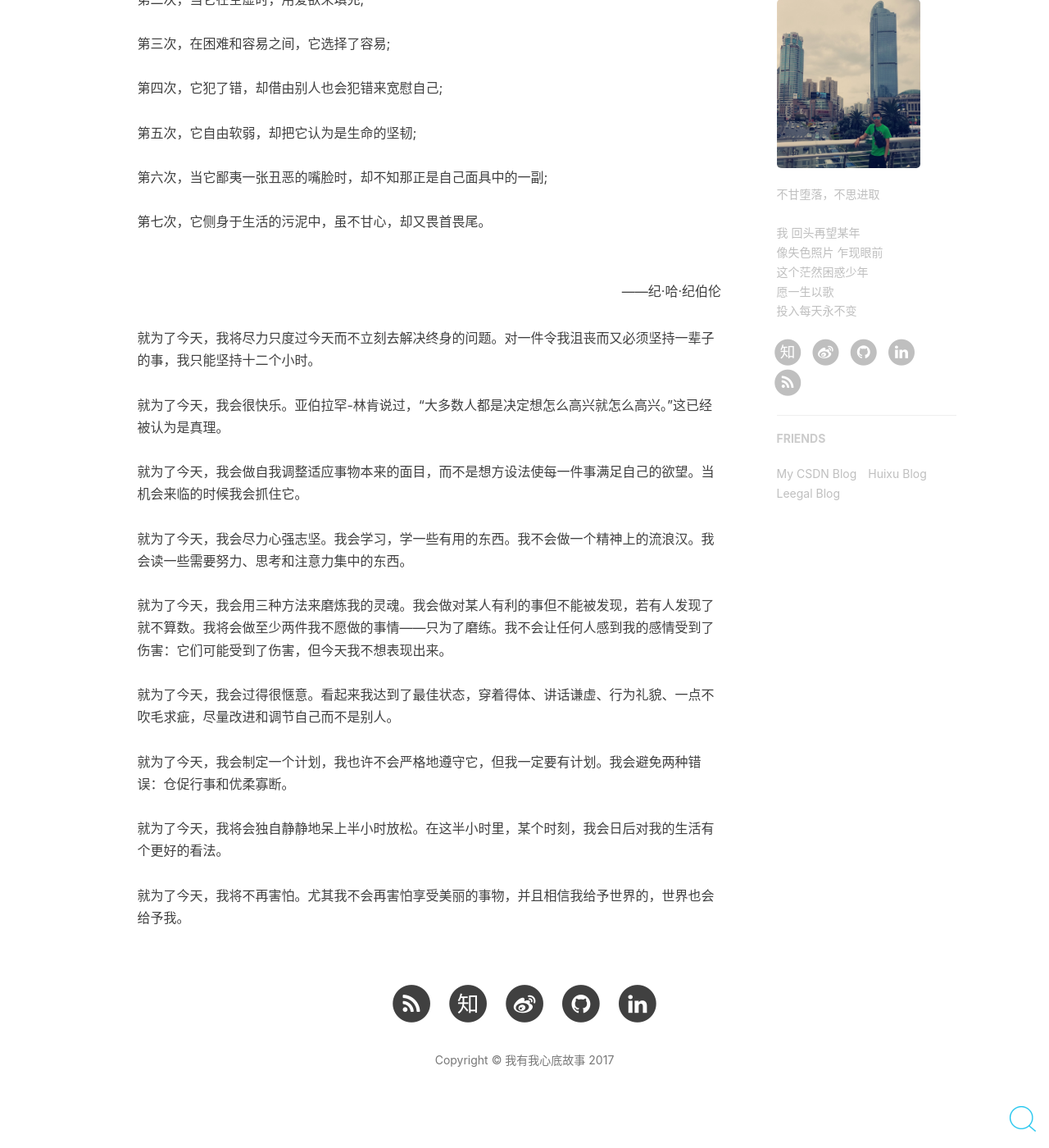
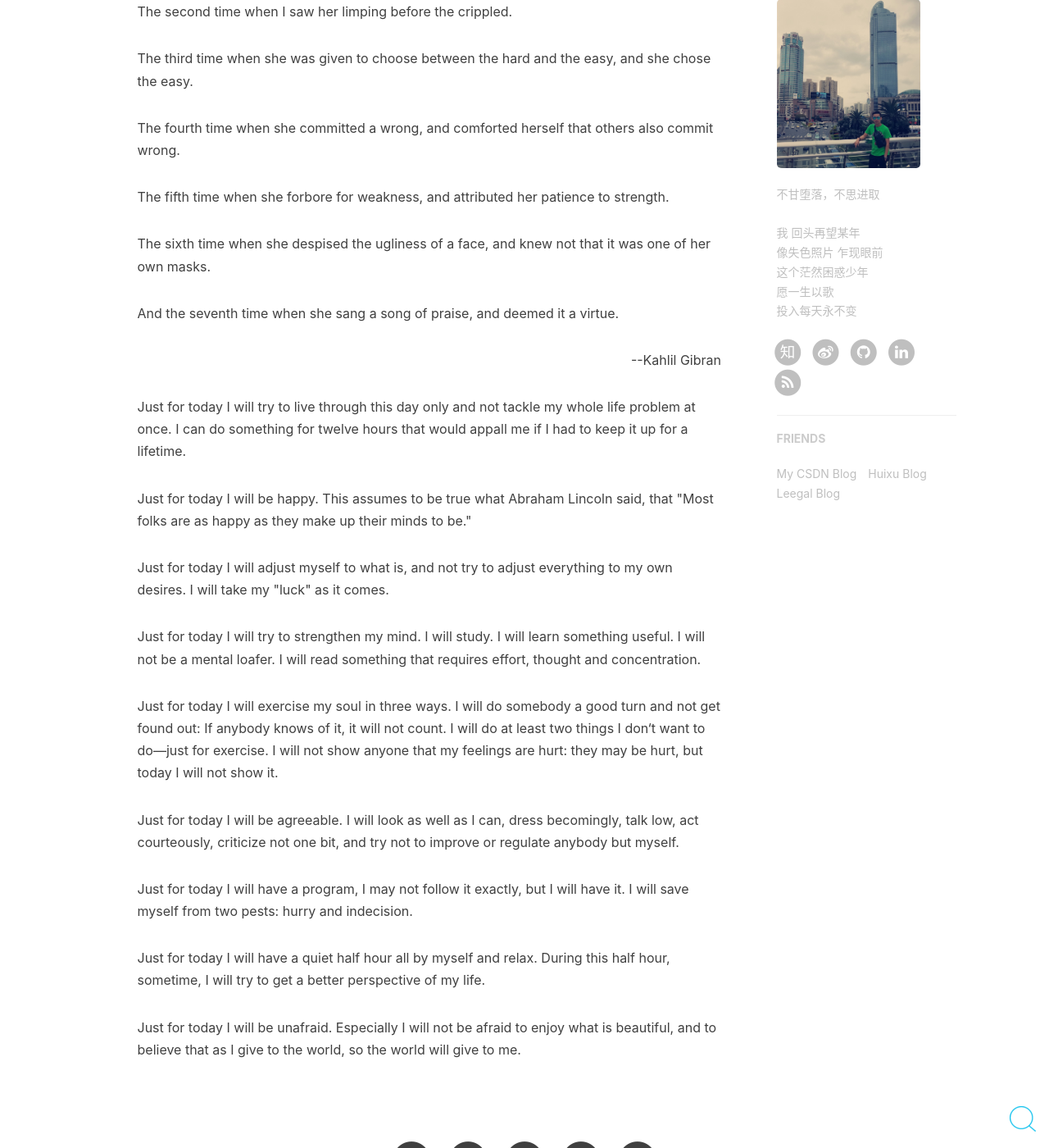
Before and after one commit to Tomy-Lee/Tomy-Lee.github.io, a Jekyll site: the page built from about.html, in a window 1280 px wide and 1400 px high, scrolled down 691 px. Shown: the whole window at 82% size. Built offline with Jekyll 4.4.1, drawn with Linux system fonts in a browser that asks for light colours; nearby versions of some CDN libraries; comment, search, counter and statistics services are not loaded; some of the changed lines change nothing that is shown; some of the changed text lies outside the part shown.

Commit message:
Update about.html

```diff
--- a/about.html
+++ b/about.html
@@ -7,9 +7,10 @@
 
 <!-- Language Selector -->
 <select onchange= "onLanChange(this.options[this.options.selectedIndex].value)">
-    <option value="0" selected> 中文 </option>
-    <option value="1"> English </option>
+    <option value="0" selected> 英语 English</option>
+    <option value="1"> 中文 Chinese</option>
 </select>
+
 
 <!-- English Version -->
 <div class="en post-container">
@@ -57,40 +58,23 @@
 
 </div>
 
+
+
+
 <!-- Handle Language Change -->
 <script type="text/javascript">
-    // get nodes
     var $zh = document.querySelector(".zh");
     var $en = document.querySelector(".en");
-    var $select = document.querySelector("select");
-    // bind hashchange event
-    window.addEventListener('hashchange', _render);
-    // handle render
-    function _render(){
-        var _hash = window.location.hash;
-        // en
-        if(_hash == "#en"){
-            $select.selectedIndex = 1;
+    function onLanChange(index){
+        if(index == 1){
+            $zh.style.display = "block";
+            $en.style.display = "none";
+        }else{
             $en.style.display = "block";
             $zh.style.display = "none";
-        // zh by default
-        }else{
-            // not trigger onChange, otherwise cause a loop call.
-            $select.selectedIndex = 0;
-            $zh.style.display = "block";
-            $en.style.display = "none";
         }
     }
-    // handle select change
-    function onLanChange(index){
-        if(index == 0){
-            window.location.hash = "#zh"
-        }else{
-            window.location.hash = "#en"
-        }
-    }
-    // init
-    _render();
+    onLanChange(0);
 </script>
 
 
```
